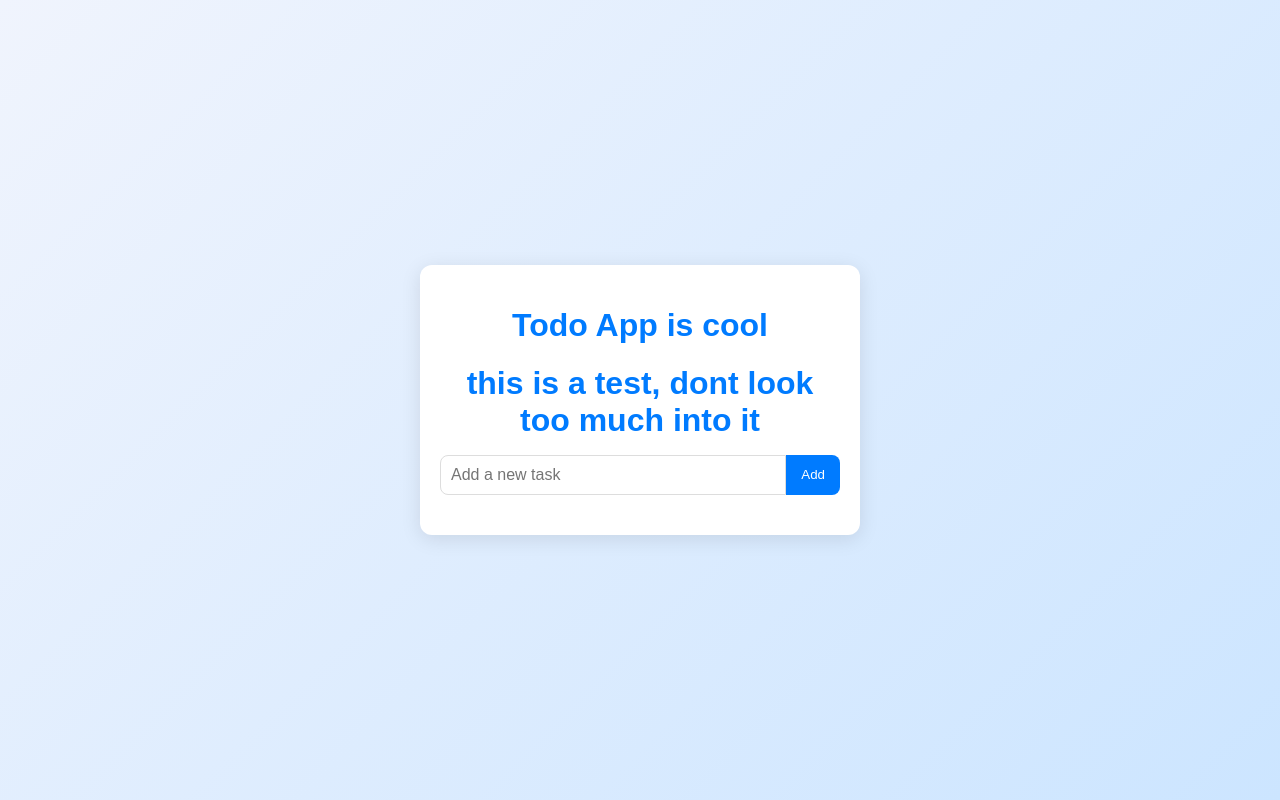
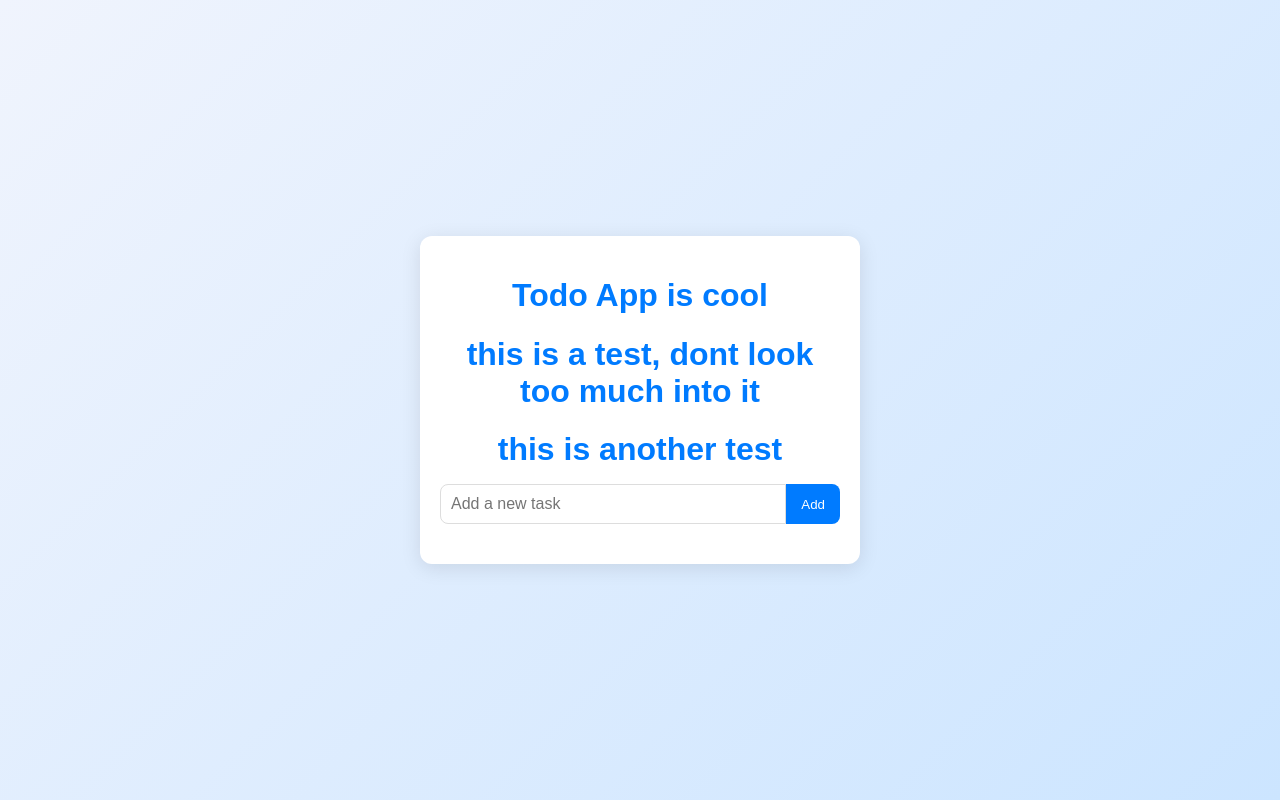
Before and after one commit to nathan-ruffieux-emf/module210-todo-nr, a plain HTML site: page src/frontend/index.html in a window 1280 px wide. Drawn offline with nearby package versions, Linux system fonts and the light colour scheme; no server answers.

Commit message:
test html 2

```diff
--- a/src/frontend/index.html
+++ b/src/frontend/index.html
@@ -12,6 +12,7 @@
   <div class="app-container">
     <h1>Todo App is cool</h1>
     <h1>this is a test, dont look too much into it</h1>
+    <h1>this is another test</h1>
     <form id="todo-form">
       <input type="text" id="todo-input" placeholder="Add a new task" required>
       <button type="submit">Add</button>
```
